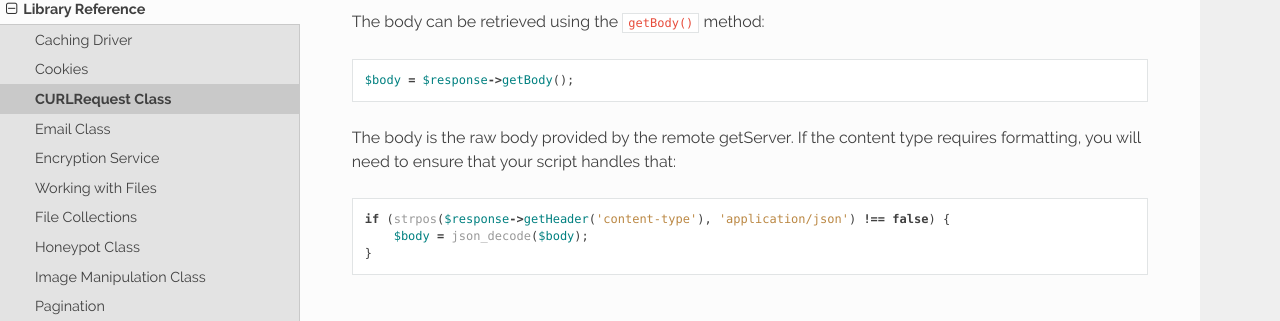
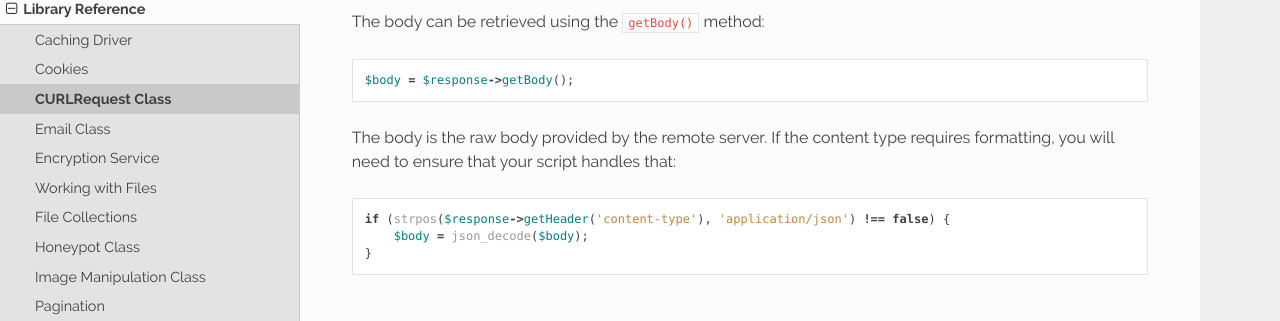
Before and after one commit to NEKOGET/ci4_user_guide_src, a Sphinx documentation site: the page built from source/libraries/curlrequest.rst, in a window 1280 px wide and 900 px high, scrolled down 4463 px. Shown: the part 132-453 px from the top of the window. Built offline with Sphinx 7.4.7 and the Read the Docs theme 2.0.0, drawn with Linux system fonts in a browser that asks for light colours; some of the changed text lies outside the part shown.

Commit message:
docs: replace getServer with server

```diff
--- a/source/incoming/message.rst
+++ b/source/incoming/message.rst
@@ -19,7 +19,7 @@ resource to serve more than one type of content, allowing the clients to request
 data that works best for them.
 
 A classic example of this is a browser that cannot display PNG files can request only GIF or
-JPEG images. When the getServer receives the request, it looks at the available file types the client
+JPEG images. When the server receives the request, it looks at the available file types the client
 is requesting and selects the best match from the image formats that it supports, in this case
 likely choosing a JPEG image to return.
 
--- a/source/incoming/request.rst
+++ b/source/incoming/request.rst
@@ -86,7 +86,7 @@ Class Reference
         :rtype:   mixed
 
         This method is identical to the ``post()``, ``get()`` and ``cookie()`` methods from the
-        :doc:`IncomingRequest Class </incoming/incomingrequest>`, only it fetches getServer data (``$_SERVER``)::
+        :doc:`IncomingRequest Class </incoming/incomingrequest>`, only it fetches server data (``$_SERVER``)::
 
             $request->getServer('some_data');
 
--- a/source/libraries/curlrequest.rst
+++ b/source/libraries/curlrequest.rst
@@ -166,7 +166,7 @@ The body can be retrieved using the ``getBody()`` method::
 
     $body = $response->getBody();
 
-The body is the raw body provided by the remote getServer. If the content type requires formatting, you will need
+The body is the raw body provided by the remote server. If the content type requires formatting, you will need
 to ensure that your script handles that::
 
     if (strpos($response->getHeader('content-type'), 'application/json') !== false) {
@@ -239,7 +239,7 @@ To specify the location of a PEM formatted client-side certificate, pass a strin
 file as the ``cert`` option. If a password is required, set the value to an array with the first element
 as the path to the certificate, and the second as the password::
 
-    $client->request('get', '/', ['cert' => ['/path/getServer.pem', 'password']);
+    $client->request('get', '/', ['cert' => ['/path/server.pem', 'password']);
 
 connect_timeout
 ===============
--- a/source/outgoing/response.rst
+++ b/source/outgoing/response.rst
@@ -111,7 +111,7 @@ HTTP Caching
 
 Built into the HTTP specification are tools help the client (often the web browser) cache the results. Used correctly,
 this can lead to a huge performance boost to your application because it will tell the client that they don't need
-to contact the getServer at all since nothing has changed. And you can't get faster than that.
+to contact the server at all since nothing has changed. And you can't get faster than that.
 
 This are handled through the ``Cache-Control`` and ``ETag`` headers. This guide is not the proper place for a thorough
 introduction to all of the cache headers power, but you can get a good understanding over at
```
